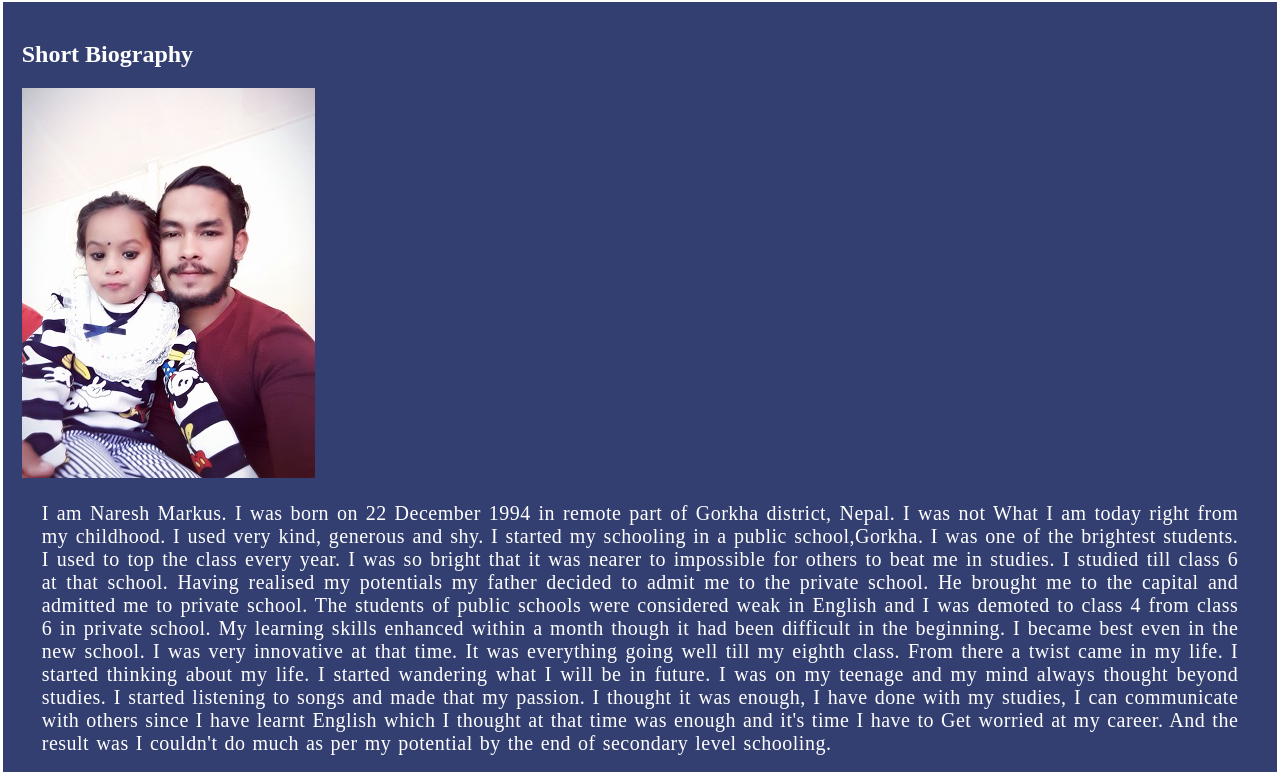
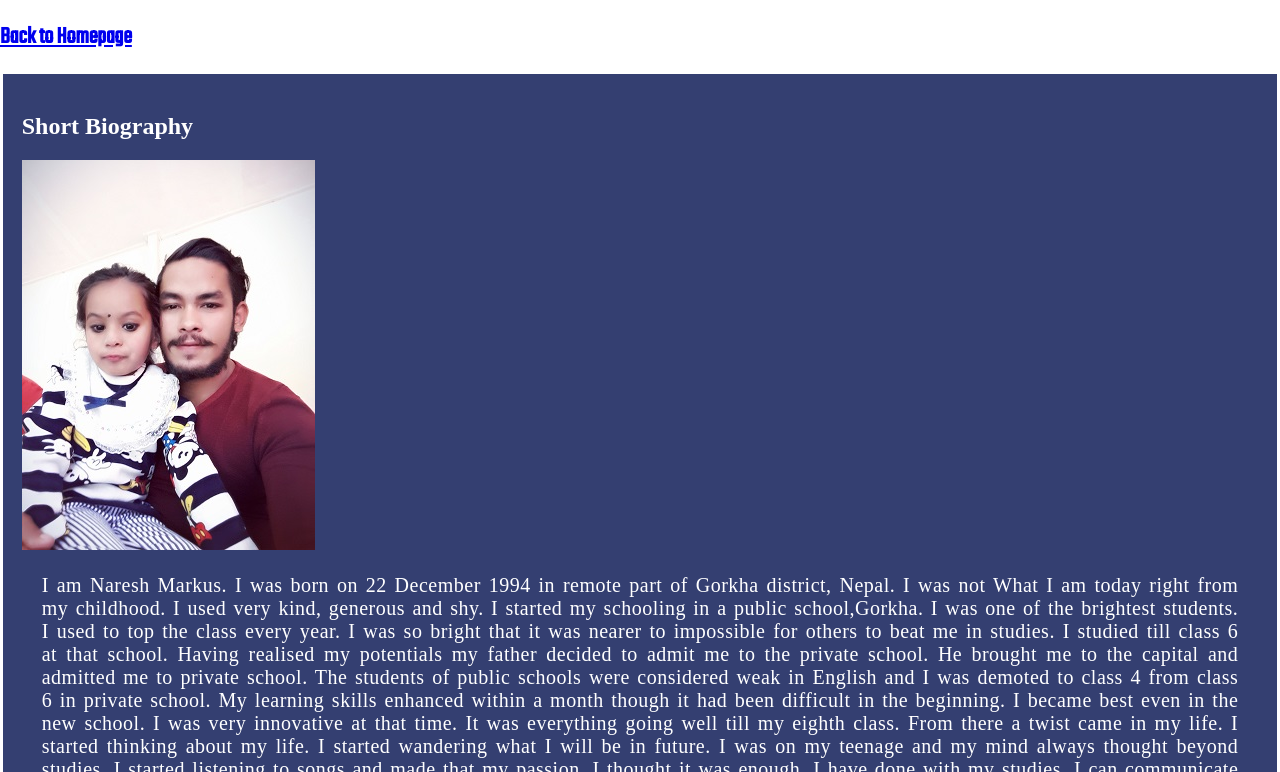
Before and after one commit to axcqvnz/xla_csy1018_zrc, a plain HTML site: page bio.html in a window 1280 px wide. Shown: the part 130-902 px from the top of the page. Drawn offline with Linux system fonts and the light colour scheme.

Commit message:
a different div created between header and section to return back to homepage

```diff
--- a/bio.html
+++ b/bio.html
@@ -15,7 +15,9 @@
             <a href="index.html"><img src="images/logo.png" alt="logo"></a>
             <h1>Naresh Markus</h1>
         </header>
-
+            <div class="back">
+            <a href="index.html"><h2>Back to Homepage</h2></a>
+            </div>
         <section>
           <h1>Short Biography</h1>
         <img src="images/me1.png" alt="my picture with a child">
```
